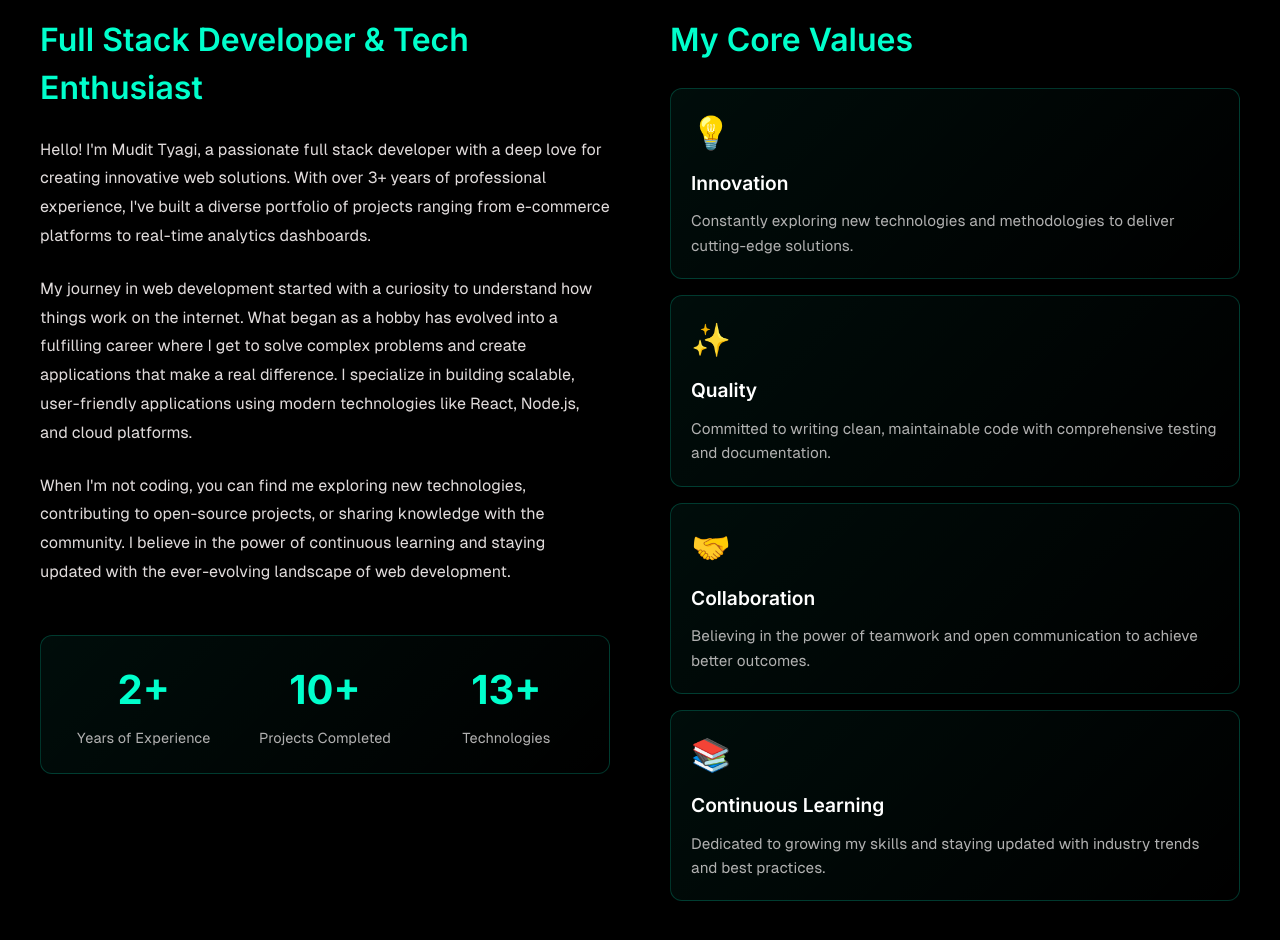
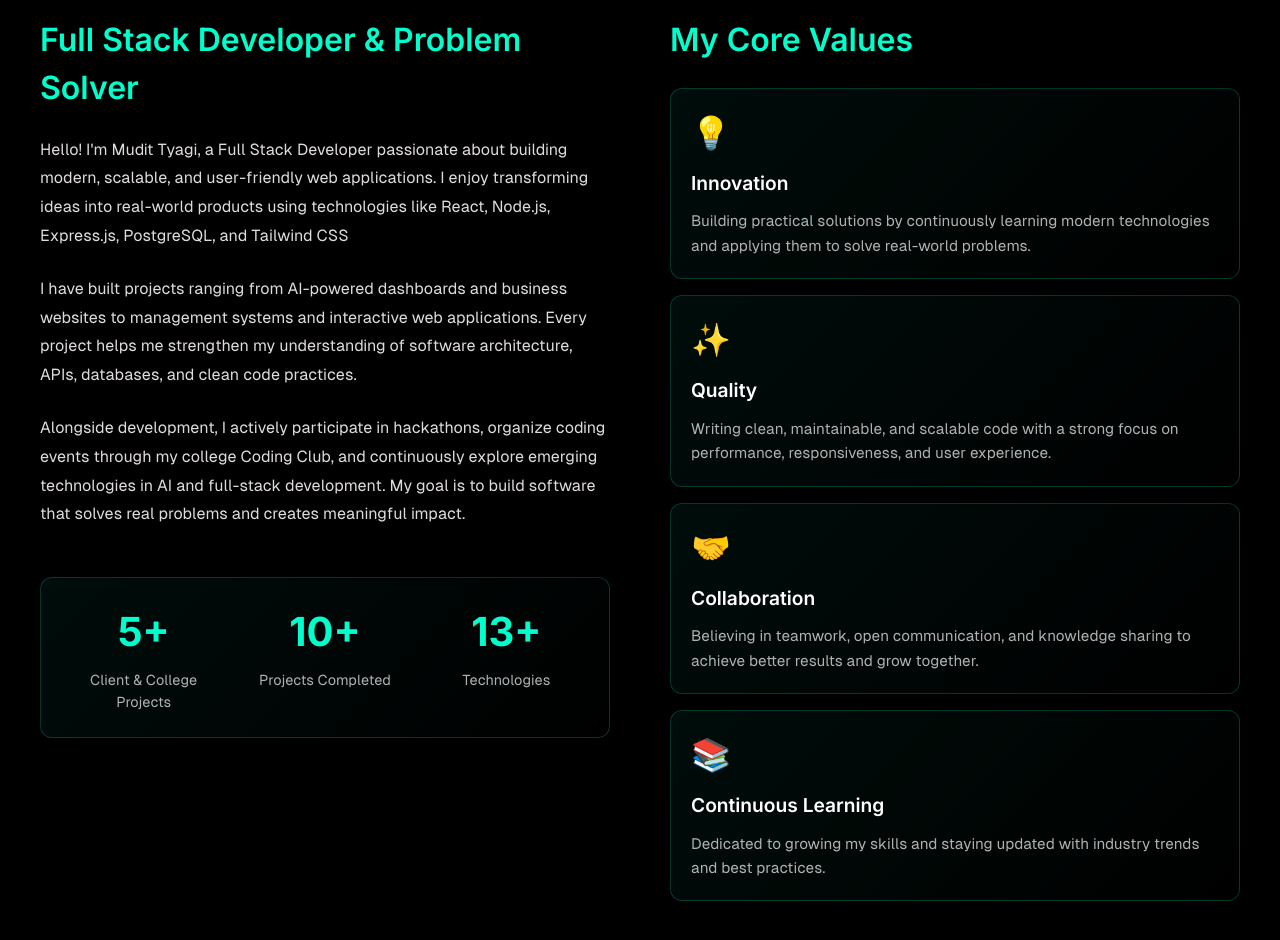
Before and after one commit to Mudit-tyagi-dev/Portfolio, a React (Vite) app: page / in a window 1280 px wide. Shown: the part 4780-5720 px from the top of the page. Built offline with nearby package versions, Linux system fonts and the light colour scheme; a web font is replaced by a local one.

Commit message:
feat: redesign about section with authentic content

```diff
--- a/src/Components/About/AboutSection.jsx
+++ b/src/Components/About/AboutSection.jsx
@@ -7,25 +7,29 @@ function AboutSection() {
     {
       id: 1,
       title: "Innovation",
-      description: "Constantly exploring new technologies and methodologies to deliver cutting-edge solutions.",
+      description:
+        "Building practical solutions by continuously learning modern technologies and applying them to solve real-world problems.",
       icon: "💡",
     },
     {
       id: 2,
       title: "Quality",
-      description: "Committed to writing clean, maintainable code with comprehensive testing and documentation.",
+      description:
+        "Writing clean, maintainable, and scalable code with a strong focus on performance, responsiveness, and user experience.",
       icon: "✨",
     },
     {
       id: 3,
       title: "Collaboration",
-      description: "Believing in the power of teamwork and open communication to achieve better outcomes.",
+      description:
+        "Believing in teamwork, open communication, and knowledge sharing to achieve better results and grow together.",
       icon: "🤝",
     },
     {
       id: 4,
       title: "Continuous Learning",
-      description: "Dedicated to growing my skills and staying updated with industry trends and best practices.",
+      description:
+        "Dedicated to growing my skills and staying updated with industry trends and best practices.",
       icon: "📚",
     },
   ];
@@ -72,31 +76,38 @@ function AboutSection() {
             transition={{ duration: 0.8 }}
             viewport={{ once: true }}
           >
-            <h2 className="about-heading">Full Stack Developer & Tech Enthusiast</h2>
+            <h2 className="about-heading">
+              Full Stack Developer & Problem Solver
+            </h2>
 
             <p className="about-paragraph">
-              Hello! I&apos;m Mudit Tyagi, a passionate full stack developer with a deep love for creating innovative web solutions.
-              With over 3+ years of professional experience, I&apos;ve built a diverse portfolio of projects ranging from e-commerce
-              platforms to real-time analytics dashboards.
+              Hello! I'm Mudit Tyagi, a Full Stack Developer passionate about
+              building modern, scalable, and user-friendly web applications. I
+              enjoy transforming ideas into real-world products using
+              technologies like React, Node.js, Express.js, PostgreSQL, and
+              Tailwind CSS
             </p>
 
             <p className="about-paragraph">
-              My journey in web development started with a curiosity to understand how things work on the internet. What began as
-              a hobby has evolved into a fulfilling career where I get to solve complex problems and create applications that make
-              a real difference. I specialize in building scalable, user-friendly applications using modern technologies like React,
-              Node.js, and cloud platforms.
+              I have built projects ranging from AI-powered dashboards and
+              business websites to management systems and interactive web
+              applications. Every project helps me strengthen my understanding
+              of software architecture, APIs, databases, and clean code
+              practices.
             </p>
 
             <p className="about-paragraph">
-              When I&apos;m not coding, you can find me exploring new technologies, contributing to open-source projects, or sharing
-              knowledge with the community. I believe in the power of continuous learning and staying updated with the ever-evolving
-              landscape of web development.
+              Alongside development, I actively participate in hackathons,
+              organize coding events through my college Coding Club, and
+              continuously explore emerging technologies in AI and full-stack
+              development. My goal is to build software that solves real
+              problems and creates meaningful impact.
             </p>
 
             <div className="about-stats">
               <div className="stat-item">
-                <h3 className="stat-number">2+</h3>
-                <p className="stat-label">Years of Experience</p>
+                <h3 className="stat-number">5+</h3>
+                <p className="stat-label">Client & College Projects</p>
               </div>
               <div className="stat-item">
                 <h3 className="stat-number">10+</h3>
```
